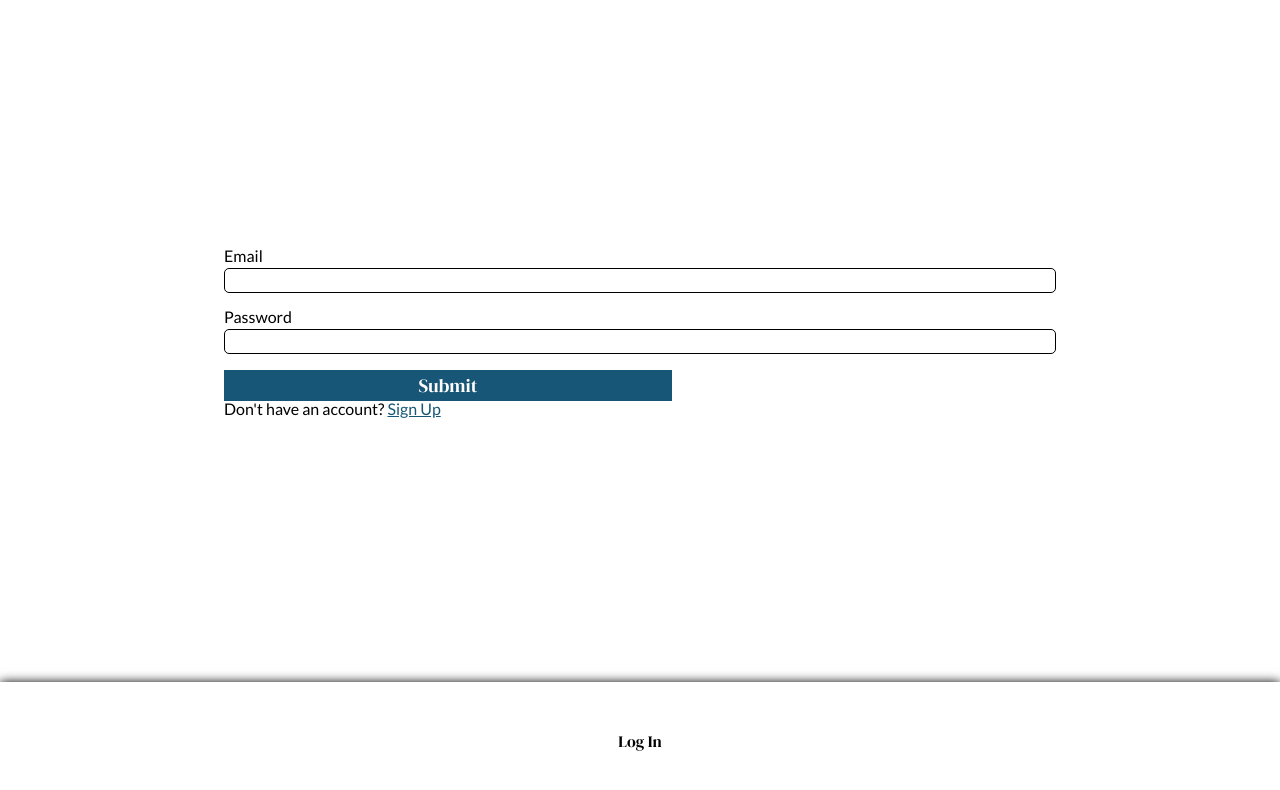
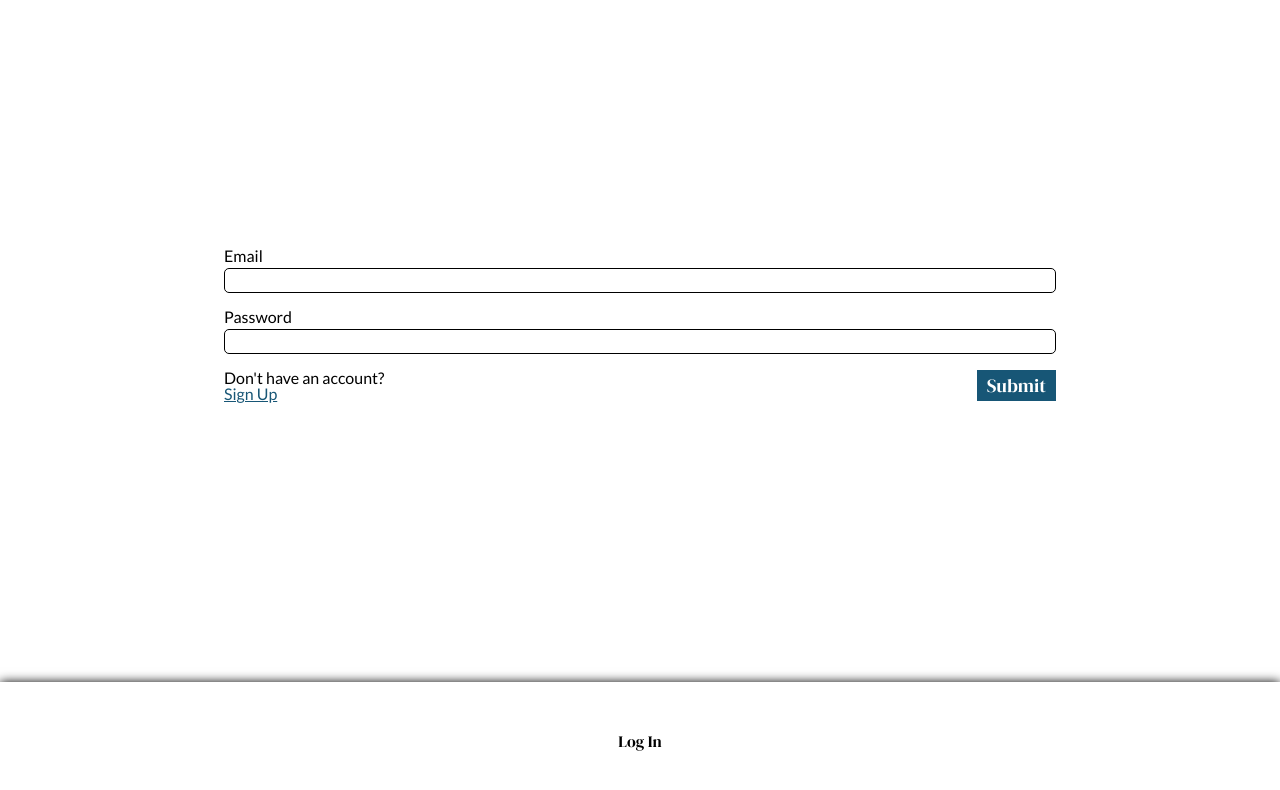
Before and after one commit to philteigne/marvel_rating, a React (Create React App) app in the folder frontend/: page / in a window 1280 px wide. Both pictures are taken after a click on the button "Get Started". Shown: the top 790 px of the page. Built offline with nearby package versions, Linux system fonts and the light colour scheme.

Commit message:
updated splash and login styling

```diff
--- a/frontend/src/components/LoginSignUp.jsx
+++ b/frontend/src/components/LoginSignUp.jsx
@@ -63,14 +63,23 @@ const LoginSignUp = () => {
             setPassword(e.target.value)
           }}></input>
         </label>
-        <button type="submit">Submit</button>
+        <div className="login-controls">
+          {state.isUser &&
+            <div>
+              <p>Don't have an account?</p>
+              <p><a onClick={() => dispatch({type: "SET_IS_USER", payload: false})}>Sign Up</a></p>
+            </div>
+          }
+          {!state.isUser &&
+            <div>
+              <p>Have an account already?</p>
+              <p><a onClick={() => dispatch({type: "SET_IS_USER", payload: true})}>Log In</a></p>
+            </div>
+          }
+          <button type="submit" className="login-button">Submit</button>
+        </div>
       </form>
-      {state.isUser &&
-        <p>Don't have an account? <a onClick={() => dispatch({type: "SET_IS_USER", payload: false})}>Sign Up</a></p>
-      }
-      {!state.isUser &&
-        <p>Have an account already? <a onClick={() => dispatch({type: "SET_IS_USER", payload: true})}>Log In</a></p>
-      }
+
     </div>
   )
 }
--- a/frontend/src/routes/Home.jsx
+++ b/frontend/src/routes/Home.jsx
@@ -25,12 +25,16 @@ const Home = () => {
           <h1 className='page-header'>
             Welcome To TasteBuds
           </h1>
-          <p>
+          <p className='welcome-paragraph'>
             The ultimate destination for movie lovers who enjoy sharing their cinematic adventures with friends!
+          </p>
+          <p className='welcome-paragraph'>
             Here at TasteBuds, you can rate movies, discover new films, and see what your friends think about the latest releases. Dive into a world where your taste in movies connects you with like-minded friends, creating a vibrant community of cinephiles.
+          </p>
+          <p className='welcome-paragraph'>
             Whether you're raving about a blockbuster hit or dissecting an indie gem, TasteBuds is the perfect place to share your thoughts and discover your next favorite film together. Happy rating!
           </p>
-          <button onClick={() => dispatch({type: "SET_ROUTE", payload: "User"})}>
+          <button onClick={() => dispatch({type: "SET_ROUTE", payload: "User"})} className='welcome-button'>
             Get Started
           </button>
         </div>
```
